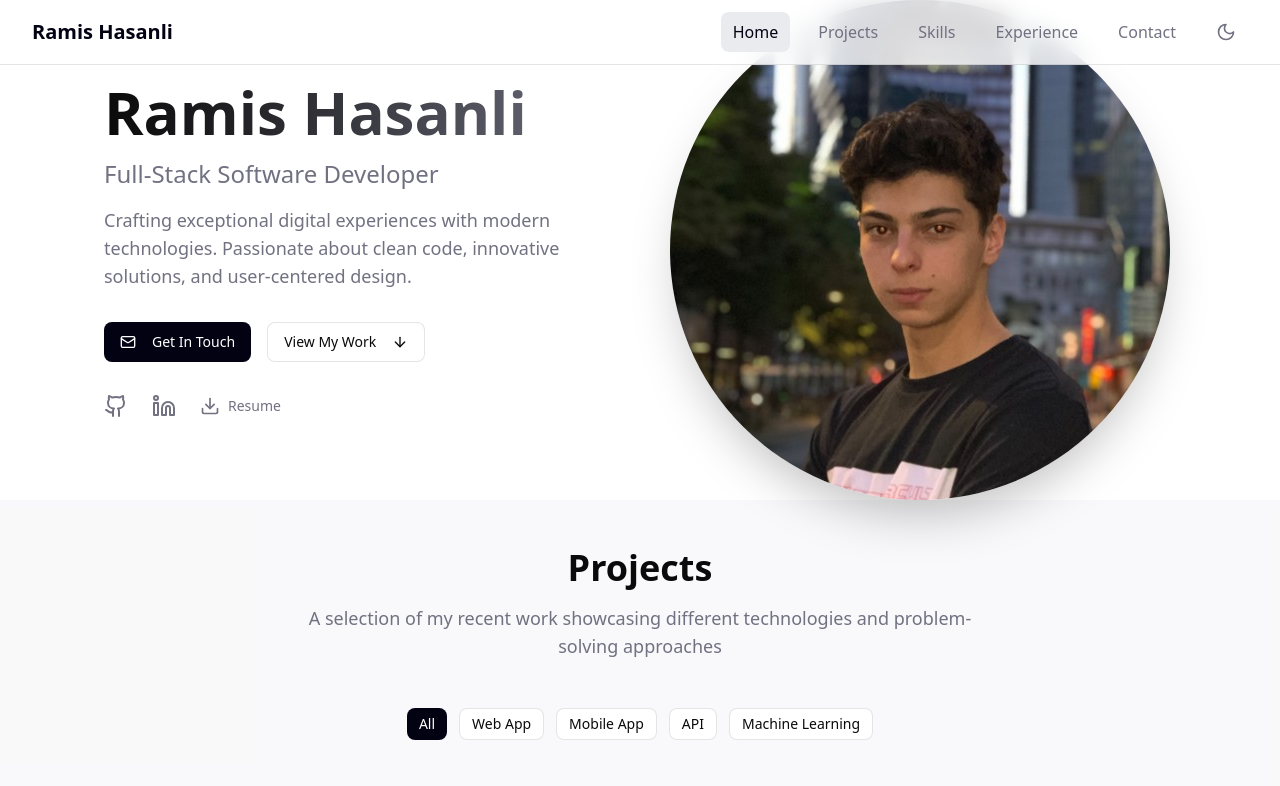
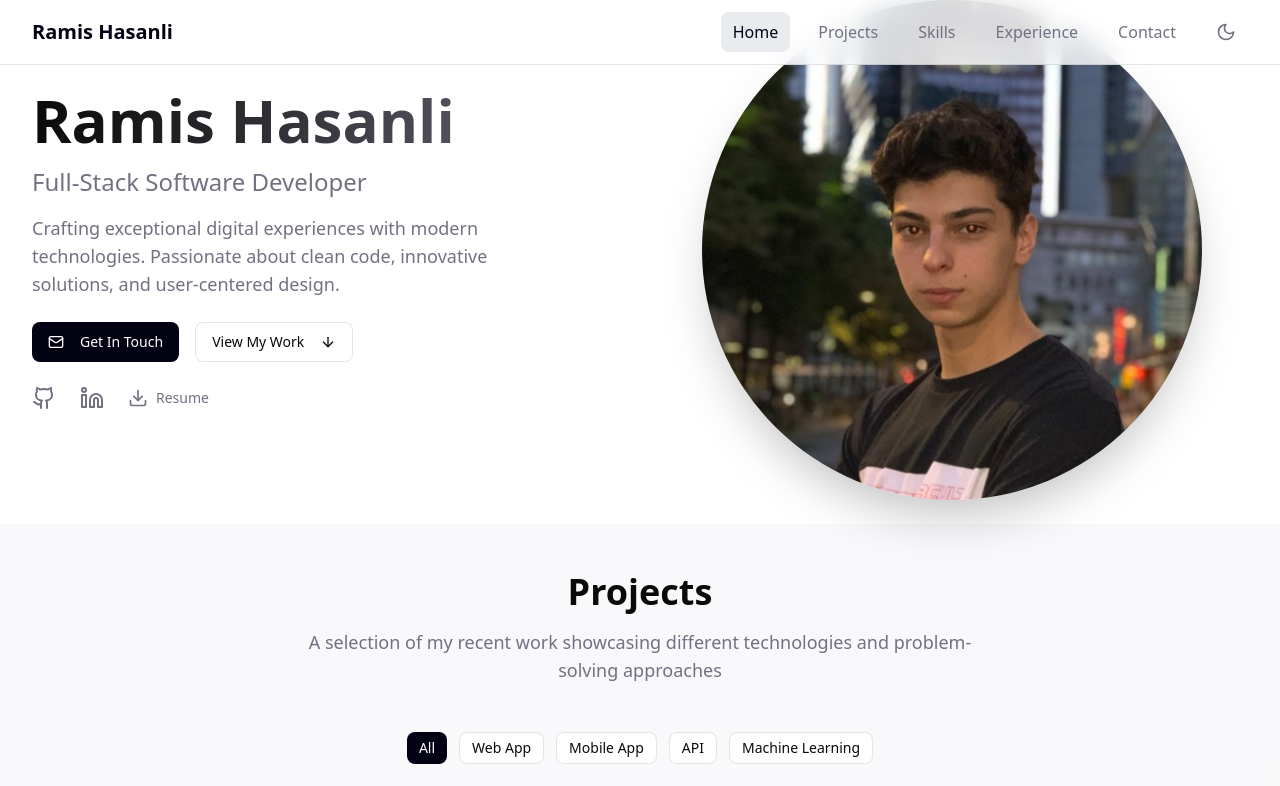
Before and after one commit to ramizik/my-website, a React (Vite) app: page / in a window 1280 px wide. Shown: the top 786 px of the page. Built offline with nearby package versions, Linux system fonts and the light colour scheme; grey boxes are pictures that could not be loaded.

Commit message:
Fix Hero Section - Smaller Image and Proper Spacing

```diff
--- a/src/components/HeroSection.tsx
+++ b/src/components/HeroSection.tsx
@@ -19,10 +19,10 @@ export default function HeroSection() {
   };
 
   return (
-    <section id="hero" className="flex items-center justify-center pt-24 pb-8">
+    <section id="hero" className="pt-28 pb-6">
       <div className="max-w-7xl mx-auto px-4 sm:px-6 lg:px-8">
-        <div className="grid grid-cols-1 lg:grid-cols-2 gap-12 items-center">
-          <div className="space-y-8">
+        <div className="grid grid-cols-1 lg:grid-cols-2 gap-8 items-center">
+          <div className="space-y-6">
             <div className="space-y-4">
               <h1 className="text-4xl md:text-6xl font-bold bg-gradient-to-r from-foreground to-muted-foreground bg-clip-text text-transparent">
                 Ramis Hasanli
@@ -73,7 +73,7 @@ export default function HeroSection() {
 
           <div className="relative">
             <div className="relative z-10 flex justify-center">
-              <div className="w-36 h-36 rounded-full overflow-hidden shadow-2xl border-4 border-white/20">
+              <div className="w-32 h-32 rounded-full overflow-hidden shadow-2xl border-4 border-white/20">
                 <ImageWithFallback
                   src="/images/profile.jpg"
                   alt="Ramis Hasanli - Software Developer"
@@ -83,8 +83,8 @@ export default function HeroSection() {
             </div>
 
             {/* Background decorative elements */}
-            <div className="absolute -top-4 -right-4 w-44 h-44 bg-primary/5 rounded-full blur-3xl"></div>
-            <div className="absolute -bottom-4 -left-4 w-44 h-44 bg-accent/30 rounded-full blur-3xl"></div>
+            <div className="absolute -top-4 -right-4 w-40 h-40 bg-primary/5 rounded-full blur-3xl"></div>
+            <div className="absolute -bottom-4 -left-4 w-40 h-40 bg-accent/30 rounded-full blur-3xl"></div>
           </div>
         </div>
       </div>
```
